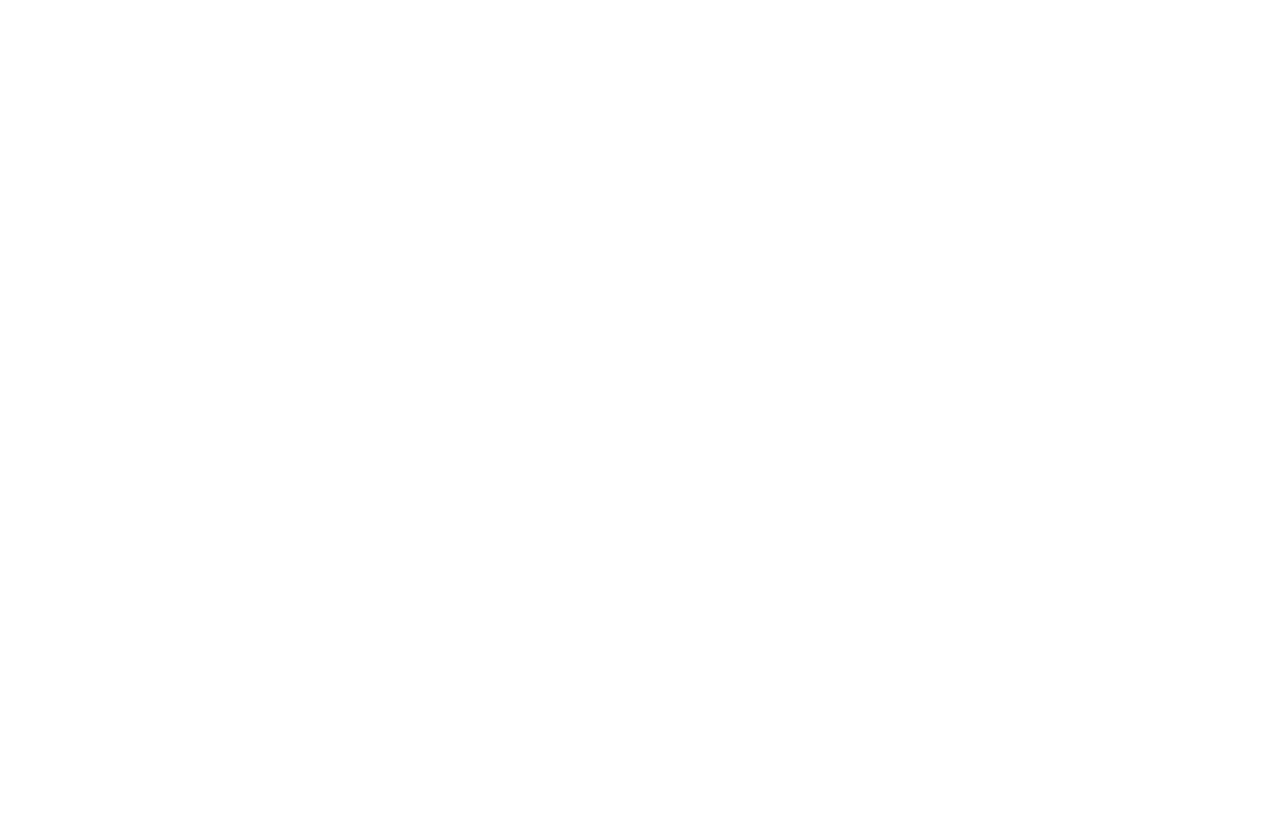
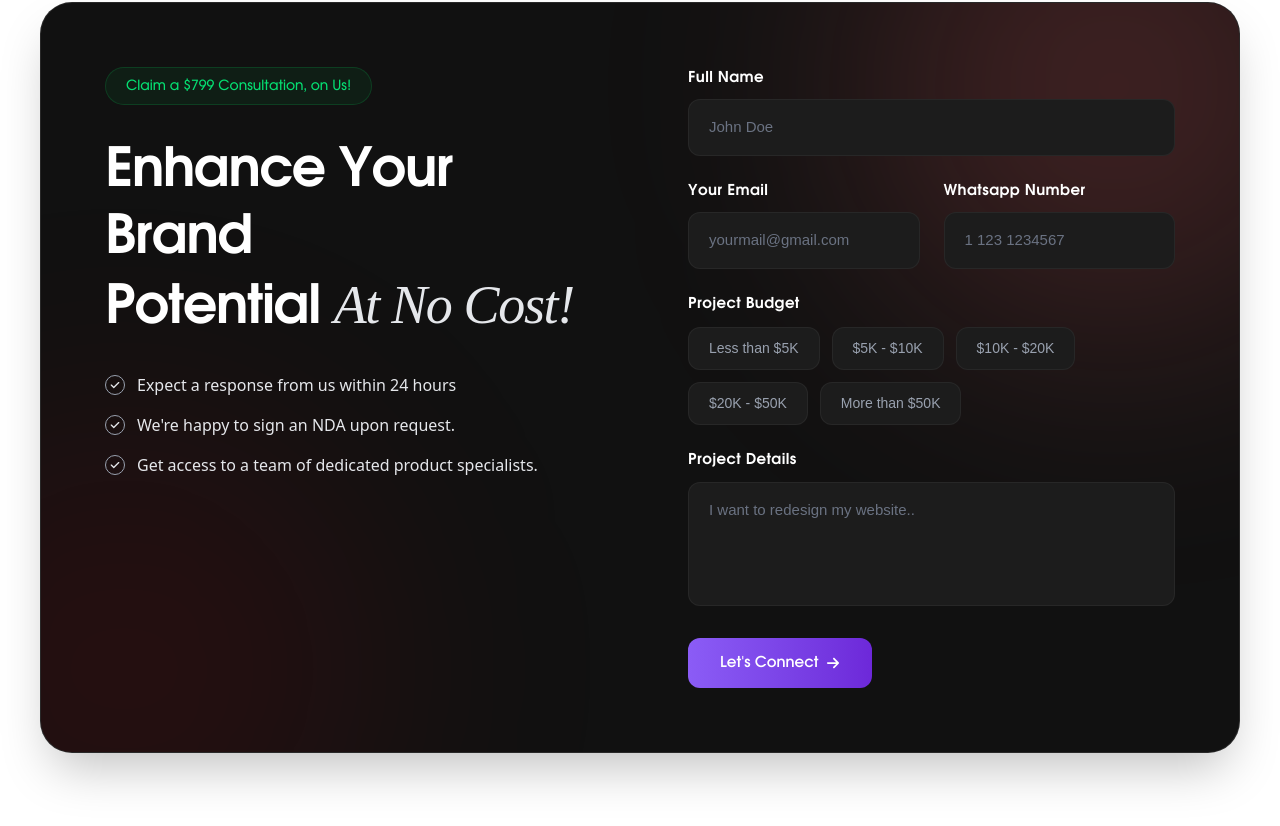
Before and after one commit to hamzak22/appstop, a React (Vite) app: page / in a window 1280 px wide. Shown: the part 10049-10875 px from the top of the page. Before the commit the page ends 9971 px from the top, so only its background shows below. Built offline with nearby package versions, Linux system fonts and the light colour scheme; a web font is replaced by a local one.

Commit message:
Added contact form

```diff
--- a/src/App.jsx
+++ b/src/App.jsx
@@ -8,6 +8,7 @@
 import ClientReviews from './reactbits/ClientReviews.jsx';
 import Comparison from './reactbits/Comparison.jsx';
 import FAQ from './reactbits/FAQ.jsx';
+import ContactForm from './reactbits/ContactForm.jsx';
 import { FaReact } from 'react-icons/fa6';
 import {
   SiJavascript,
@@ -291,6 +292,9 @@
     {/* FAQ Section */}
     <FAQ />
 
+    {/* Contact Form Section */}
+    <ContactForm />
+
     </>
   )
 }
--- /dev/null
+++ b/src/reactbits/ContactForm.jsx
@@ -0,0 +1,126 @@
+import React, { useState } from 'react';
+import { FaCheck, FaWhatsapp, FaArrowRight } from 'react-icons/fa6';
+
+const ContactForm = () => {
+  const [budget, setBudget] = useState('');
+
+  const budgets = ["Less than $5K", "$5K - $10K", "$10K - $20K", "$20K - $50K", "More than $50K"];
+
+  return (
+    <section className="w-full flex justify-center py-20 px-4 md:px-8 bg-[#ffffff]">
+      <div className="relative max-w-[1200px] w-full bg-[#111111] rounded-[32px] overflow-hidden p-8 md:p-12 lg:p-16 border border-white/10 shadow-2xl">
+        {/* Subtle red glow inside */}
+        <div className="absolute top-0 right-0 w-[500px] h-[500px] bg-red-400/20 blur-[130px] rounded-full pointer-events-none translate-x-1/4 -translate-y-1/3"></div>
+        <div className="absolute bottom-0 left-0 w-[500px] h-[500px] bg-red-600/10 blur-[120px] rounded-full pointer-events-none -translate-x-1/3 translate-y-1/3"></div>
+
+        <div className="relative z-10 grid grid-cols-1 lg:grid-cols-2 gap-16">
+          {/* Left Column */}
+          <div className="flex flex-col h-full">
+            <div className="inline-block px-5 py-2 rounded-full border border-green-900/60 bg-green-900/20 text-green-400 text-sm font-medium w-fit mb-8">
+              Claim a $799 Consultation, on Us!
+            </div>
+
+            <h2 className="text-4xl md:text-5xl lg:text-[54px] font-bold text-white leading-tight mb-8 font-primary tracking-tight">
+              Enhance Your Brand<br/>
+              Potential <span className="font-playfair italic font-medium text-gray-200">At No Cost!</span>
+            </h2>
+
+            <ul className="space-y-4 mb-12">
+              <li className="flex items-center text-gray-200 gap-3 text-base">
+                <div className="rounded-full p-1 border border-gray-400 flex items-center justify-center shrink-0">
+                  <FaCheck className="text-[10px] text-gray-200" />
+                </div>
+                Expect a response from us within 24 hours
+              </li>
+              <li className="flex items-center text-gray-200 gap-3 text-base">
+                <div className="rounded-full p-1 border border-gray-400 flex items-center justify-center shrink-0">
+                  <FaCheck className="text-[10px] text-gray-200" />
+                </div>
+                We're happy to sign an NDA upon request.
+              </li>
+              <li className="flex items-center text-gray-200 gap-3 text-base">
+                <div className="rounded-full p-1 border border-gray-400 flex items-center justify-center shrink-0">
+                  <FaCheck className="text-[10px] text-gray-200" />
+                </div>
+                Get access to a team of dedicated product specialists.
+              </li>
+            </ul>
+
+
+          </div>
+
+          {/* Right Column - Form */}
+          <div className="flex flex-col justify-center lg:pl-4">
+            <form className="flex flex-col gap-6" onSubmit={(e) => e.preventDefault()}>
+              <div className="flex flex-col gap-2.5">
+                <label className="text-white font-bold font-primary text-[15px] tracking-wide">Full Name</label>
+                <input
+                  type="text"
+                  placeholder="John Doe"
+                  className="bg-[#1c1c1c] border border-white/5 rounded-xl px-5 py-4 text-white placeholder:text-gray-500 focus:outline-none focus:border-red-500/50 focus:bg-[#252525] transition-colors font-primary text-[15px]"
+                />
+              </div>
+
+              <div className="grid grid-cols-1 sm:grid-cols-2 gap-6">
+                <div className="flex flex-col gap-2.5">
+                  <label className="text-white font-bold font-primary text-[15px] tracking-wide">Your Email</label>
+                  <input
+                    type="email"
+                    placeholder="yourmail@gmail.com"
+                    className="bg-[#1c1c1c] border border-white/5 rounded-xl px-5 py-4 text-white placeholder:text-gray-500 focus:outline-none focus:border-red-500/50 focus:bg-[#252525] transition-colors font-primary text-[15px]"
+                  />
+                </div>
+                <div className="flex flex-col gap-2.5">
+                  <label className="text-white font-bold font-primary text-[15px] tracking-wide">Whatsapp Number</label>
+                  <input
+                    type="tel"
+                    placeholder="1 123 1234567"
+                    className="bg-[#1c1c1c] border border-white/5 rounded-xl px-5 py-4 text-white placeholder:text-gray-500 focus:outline-none focus:border-red-500/50 focus:bg-[#252525] transition-colors font-primary text-[15px]"
+                  />
+                </div>
+              </div>
+
+              <div className="flex flex-col gap-3">
+                <label className="text-white font-bold font-primary text-[15px] tracking-wide">Project Budget</label>
+                <div className="flex flex-wrap gap-3">
+                  {budgets.map((b) => (
+                    <button
+                      key={b}
+                      type="button"
+                      onClick={() => setBudget(b)}
+                      className={`px-5 py-2.5 rounded-xl border text-[14px] font-primary transition-all duration-200 ${
+                        budget === b
+                          ? 'border-white text-white bg-white/10'
+                          : 'border-white/5 text-gray-400 bg-[#1c1c1c] hover:bg-[#252525] hover:text-white'
+                      }`}
+                    >
+                      {b}
+                    </button>
+                  ))}
+                </div>
+              </div>
+
+              <div className="flex flex-col gap-2.5">
+                <label className="text-white font-bold font-primary text-[15px] tracking-wide">Project Details</label>
+                <textarea
+                  rows="4"
+                  placeholder="I want to redesign my website.."
+                  className="bg-[#1c1c1c] border border-white/5 rounded-xl px-5 py-4 text-white placeholder:text-gray-500 focus:outline-none focus:border-red-500/50 focus:bg-[#252525] transition-colors resize-none font-primary text-[15px]"
+                ></textarea>
+              </div>
+
+              <button
+                type="submit"
+                className="mt-2 text-white bg-gradient-to-r from-[#8b5cf6] to-[#6d28d9] hover:from-[#7c3aed] hover:to-[#5b21b6] px-8 py-3.5 rounded-xl font-semibold flex items-center justify-center gap-2 w-fit transition-all hover:scale-105 font-primary text-[15px]"
+              >
+                Let's Connect <FaArrowRight className="text-sm" />
+              </button>
+            </form>
+          </div>
+        </div>
+      </div>
+    </section>
+  );
+};
+
+export default ContactForm;
```
